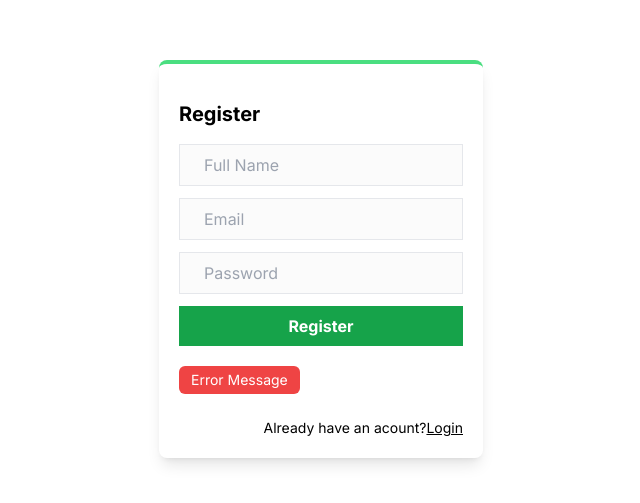
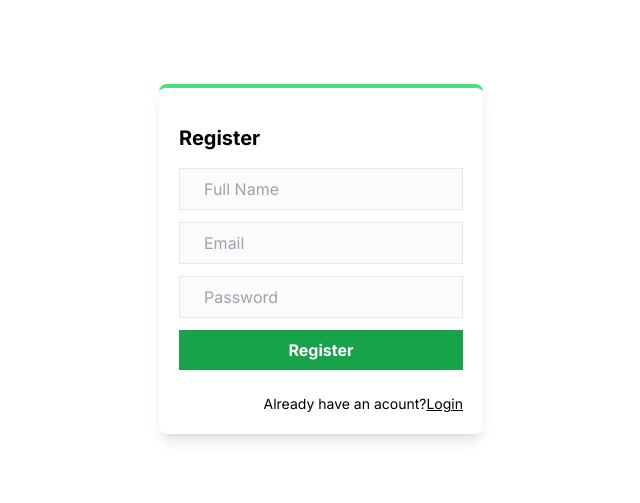
Before and after one commit to AliShahSafdari/next-auth, a Next.js app: page /register in a window 1280 px wide. Shown: the part 141-644 px from the top of the page, without its empty margins (319-959 px from the left). Built offline with nearby package versions, Linux system fonts and the light colour scheme.

Commit message:
Created the api register

```diff
--- /dev/null
+++ b/app/api/register/route.js
@@ -0,0 +1,14 @@
+import { NextResponse } from "next/server";
+
+export async function POST(req) {
+    try {
+        const {name, email, password} = await req.json();
+        console.log("Name: ", name);
+        console.log("Email: ", email);
+        console.log("Password: ", password);
+        return NextResponse.json({ message: "User registered."}, {status:200});
+    } catch (error) {
+        return NextResponse.json({ message: "An error occurred while registering the user."}, {status:500});
+
+    }
+}
--- /dev/null
+++ b/app/dashboard/page.jsx
@@ -0,0 +1,8 @@
+import UserInfo from '@/components/UserInfo'
+import React from 'react'
+
+export default function Dashboard() {
+  return (
+    <div><UserInfo/></div>
+  )
+}
--- a/app/register/page.jsx
+++ b/app/register/page.jsx
@@ -1,3 +1,5 @@
+"use client"
+
 import RegisterForm from '@/components/RegisterForm'
 import React from 'react'
 
--- a/components/RegisterForm.jsx
+++ b/components/RegisterForm.jsx
@@ -1,19 +1,60 @@
+"Use client"
 import Link from "next/link";
+import { useState } from "react";
 
 export default function RegisterForm() {
+    const [name, setName] = useState("");
+    const [email, setEmail] = useState("");
+    const [password, setPassword] = useState("");
+    const [error, setError] = useState("");
+
+    const handleSubmit = async (e) => {
+        e.preventDefault();
+
+        if (!name || !email || !password) {
+            setError("All fields are necessary.");
+            return;
+        }
+
+        try {
+          const res=  await fetch('api/register', {
+                method: "POST",
+                headers: {
+                    "Content-Type": "application/json"
+                },
+                body: JSON.stringify({
+                    name, email, password
+                })
+            });
+            if(res.ok){
+                const form = e.target;
+                form.reset();
+            }else{
+                console.log("User registration failed.");
+            }
+        } catch (error) {
+            console.log("Error during registration.", error);
+        }
+
+    }
+
+    console.log("Name: ", name);
+
     return (
         <div className=" grid place-items-center h-screen">
             <div className=" shadow-lg p-5 rounded-lg border-t-4 border-green-400">
                 <h1 className=" text-xl font-bold my-4">Register</h1>
-                <form className=" flex flex-col gap-3">
-                    <input type="text" placeholder="Full Name" />
-                    <input type="text" placeholder="Email" />
-                    <input type="password" placeholder="Password" />
+                <form onSubmit={handleSubmit} className=" flex flex-col gap-3">
+                    <input type="text" onChange={(e) => setName(e.target.value)} placeholder="Full Name" />
+                    <input type="text" onChange={(e) => setEmail(e.target.value)} placeholder="Email" />
+                    <input type="password" onChange={(e) => setPassword(e.target.value)} placeholder="Password" />
                     <button className=" bg-green-600 text-white font-bold
                      cursor-pointer px-6 py-2">Register</button>
-                    <div className=" bg-red-500 text-white w-fit
-                    text-sm py-1 px-3 rounded-md mt-2">Error Message
-                    </div>
+                    {error && (
+                        <div className=" bg-red-500 text-white w-fit
+                        text-sm py-1 px-3 rounded-md mt-2">{error}
+                        </div>)
+                    }
                     <Link href={'/'} className=" text-sm mt-3 text-right">
                         Already have an acount?<span className=" underline">Login</span>
                     </Link>
--- /dev/null
+++ b/components/UserInfo.jsx
@@ -0,0 +1,25 @@
+
+export default function UserInfo() {
+    return (
+        <div className="grid place-items-center
+     h-screen">
+            <div className=" shadow-lg p-8
+         bg-zinc-300/10 flex flex-col
+          gap-2 my-6">
+                <div>Name:
+                    <span className="font-bold">
+                        ALi
+                    </span>
+                </div>
+                <div>Email:
+                    <span className="font-bold">
+                        ali@gmail.com
+                    </span>
+
+                </div>
+                <button className="bg-red-500 text-white
+                 font-bold px-6 py-2 mt-3">Log Out</button>
+            </div>
+        </div>
+    )
+}
```
